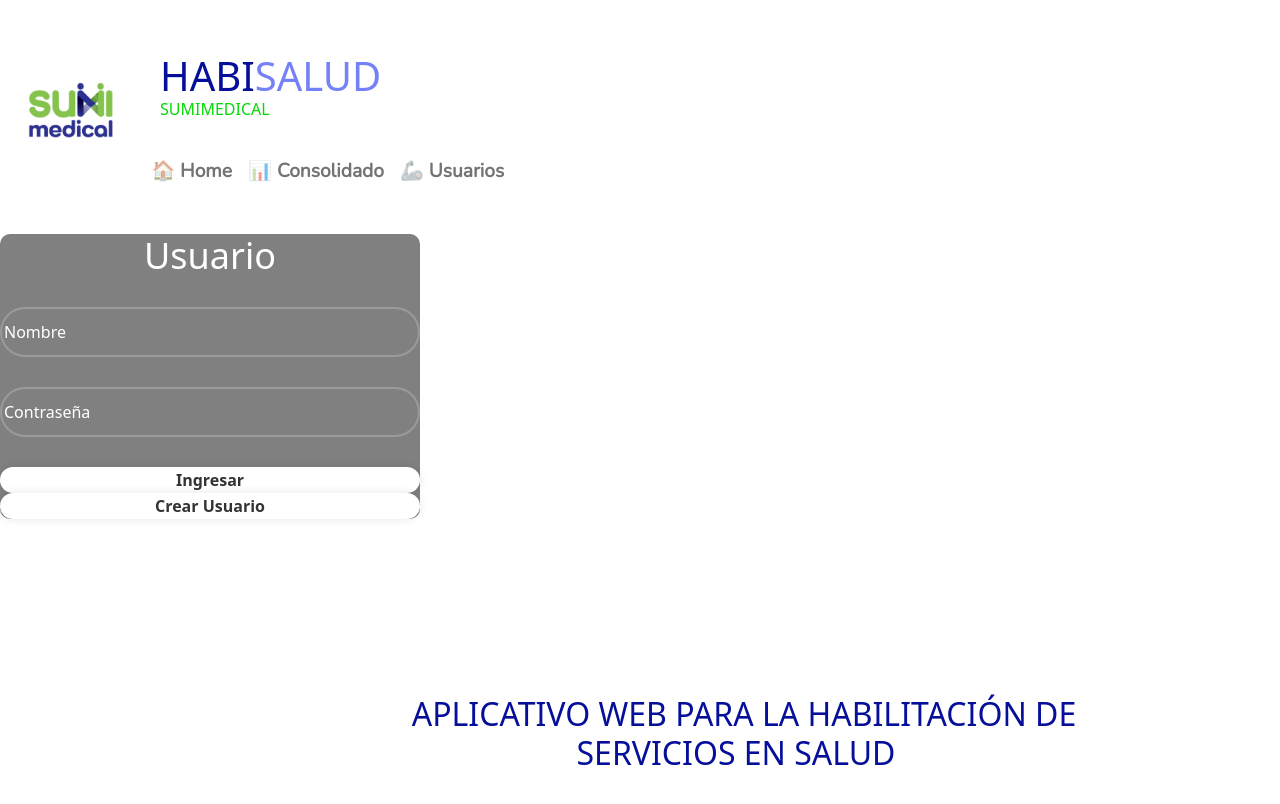
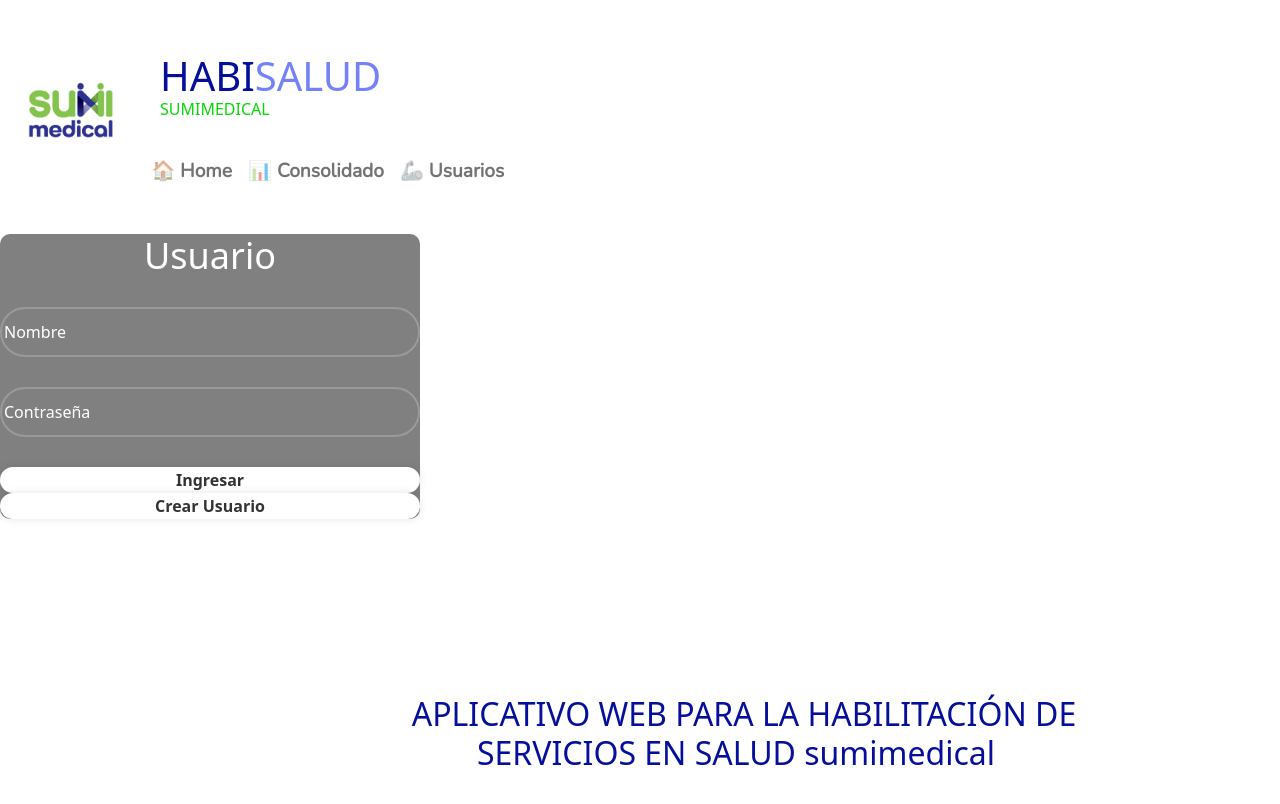
Before and after one commit to fredynofuya/MedicalDevices, a React (Create React App) app: page /Usuarios in a window 1280 px wide. Shown: the top 804 px of the page. Built offline with nearby package versions, Linux system fonts and the light colour scheme; a web font is replaced by a local one.

Commit message:
creacion

```diff
--- a/src/components/Footer/Footer.js
+++ b/src/components/Footer/Footer.js
@@ -7,7 +7,7 @@ import "./Footer.css";
   return (
     <footer className="pie-page">
       <div className="di">
-        <h2 className="footer">APLICATIVO WEB PARA LA HABILITACIÓN DE SERVICIOS EN SALUD </h2>
+        <h2 className="footer">APLICATIVO WEB PARA LA HABILITACIÓN DE SERVICIOS EN SALUD sumimedical </h2>
       </div>
     </footer>
   );
```
